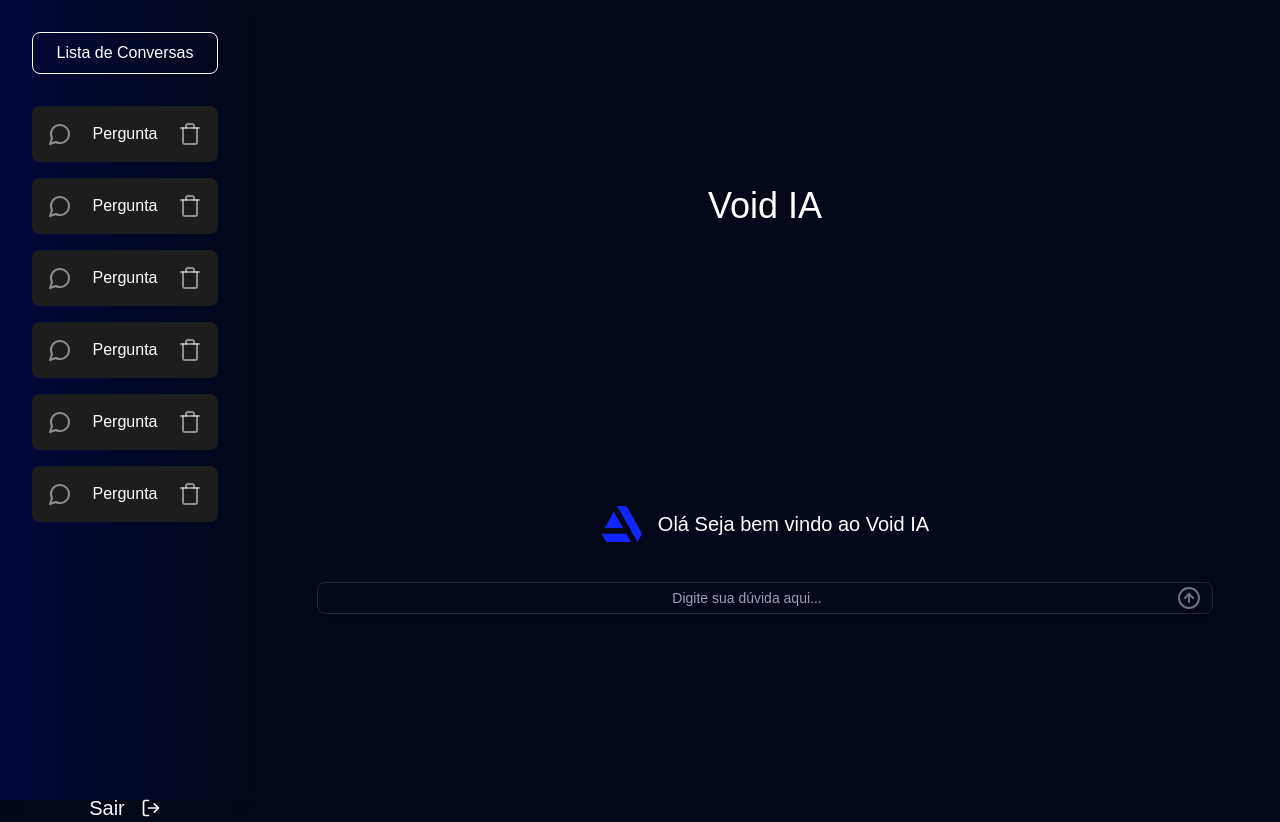
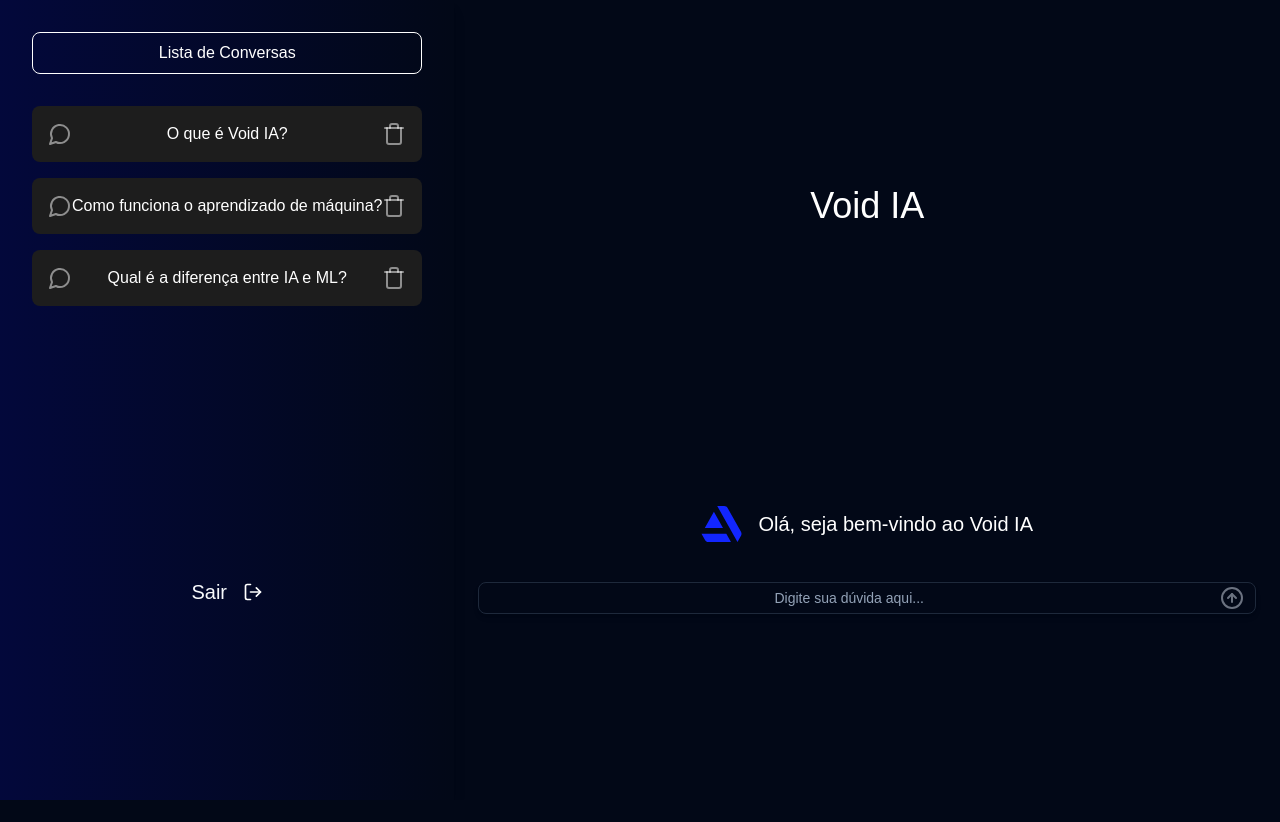
Before and after one commit to DevGustavoGantois/Void_IA, a Next.js app: page /platform in a window 1280 px wide. After the commit the page ends 800 px from the top, so only its background shows below. Built offline with nearby package versions, Linux system fonts and the light colour scheme.

Commit message:
feat:Create new functionalitys, remove and adding questions.

```diff
--- a/src/api/actions-openIA.ts
+++ b/src/api/actions-openIA.ts
@@ -0,0 +1,5 @@
+export async function getOpenIaAPI() {
+    const response = await fetch("", {
+
+    })
+}
--- a/src/app/platform/components/sidebar.tsx
+++ b/src/app/platform/components/sidebar.tsx
@@ -1,11 +1,23 @@
 import { LogOut, MessageCircle, Trash } from "lucide-react";
 import Link from "next/link";
 import { MenuMobile } from "./menu-mobile";
+import { useRouter } from "next/navigation";
 
-export function Sidebar() {
+interface Props {
+    questions: {id: string, text: string}[];
+    removeQuestion: (id: string) => void;
+}
+
+export function Sidebar({ questions, removeQuestion }: Props) {
+    const router = useRouter();
+
+    const goToQuestion = (id: string) => {
+        router.push(`/pergunta/${id}`);
+    };
+
     return (
         <aside>
-            <div className="hidden bg-gradient-to-r from-[#03083B] p-8 w-[20%] min-w-[250px] h-screen shadow-lg md:flex flex-col">
+            <div className="hidden bg-gradient-to-r from-[#03083B] p-8 w-[100%] min-w-[250px] h-screen shadow-lg md:flex flex-col">
                 <div className="flex flex-col gap-8">
                     <div className="flex items-center justify-center">
                         <div className="border border-white p-2 w-full rounded-lg">
@@ -13,11 +25,21 @@ export function Sidebar() {
                         </div>
                     </div>
                     <div className="flex flex-col gap-4 overflow-y-auto">
-                    {[...Array(6)].map((_, index) => (
-                        <div key={index} className="bg-[#1D1D1D] p-4 rounded-lg flex justify-between items-center">
+                        {questions.map((question: {id: string, text: string}) => (
+                            <div
+                                key={question.id}
+                                className="bg-[#1D1D1D] p-4 rounded-lg flex justify-between items-center cursor-pointer"
+                                onClick={() => goToQuestion(question.id)}
+                            >
                                 <MessageCircle className="text-white/50 transition-all duration-300 hover:text-emerald-500" />
-                            <p className="text-white">Pergunta</p>
-                            <Trash className="text-white/50 cursor-pointer hover:text-red-500 transition-all duration-300" />
+                                <p className="text-white">{question.text}</p>
+                                <Trash
+                                    onClick={(e) => {
+                                        e.stopPropagation();
+                                        removeQuestion(question.id);
+                                    }}
+                                    className="text-white/50 cursor-pointer hover:text-red-500 transition-all duration-300"
+                                />
                             </div>
                         ))}
                     </div>
@@ -33,5 +55,5 @@ export function Sidebar() {
                 <MenuMobile />
             </div>
         </aside>
-    )
+    );
 }
--- a/src/app/platform/page.tsx
+++ b/src/app/platform/page.tsx
@@ -1,17 +1,36 @@
+"use client";
+import { useState } from "react";
 import { Input } from "@/components/ui/input";
 import { Sidebar } from "./components/sidebar";
 import Image from "next/image";
 import { CircleArrowUp } from "lucide-react";
 
 export default function Page() {
+    const [questions, setQuestions] = useState([
+        { id: "1", text: "O que é Void IA?" },
+        { id: "2", text: "Como funciona o aprendizado de máquina?" },
+        { id: "3", text: "Qual é a diferença entre IA e ML?" },
+    ]);
+
+    const [inputValue, setInputValue] = useState<string>("");
+
+    const addQuestion = (questionText: string) => {
+        const newQuestion = { id: String(Date.now()), text: questionText };
+        setQuestions((prev) => [...prev, newQuestion]);
+    };
+
+    const removeQuestion = (id: string) => {
+        setQuestions((prev) => prev.filter((question) => question.id !== id));
+    };
+
     return (
         <section className="flex h-screen">
-            <Sidebar />
+            <Sidebar questions={questions} removeQuestion={removeQuestion} />
             <div className="flex flex-1 flex-col items-center justify-center gap-10 px-6">
                 <h1 className="text-center text-white font-medium text-2xl lg:text-4xl mb-60">Void IA</h1>
                 <div className="flex items-center gap-4">
                     <Image src="/LogoIcon.svg" width={41} height={36} alt="" />
-                 <p className="text-white text-center text-xl">Olá Seja bem vindo ao Void IA</p>
+                    <p className="text-white text-center text-xl">Olá, seja bem-vindo ao Void IA</p>
                 </div>
                 <div className="relative w-full max-w-4xl">
                     <Input
@@ -19,14 +38,23 @@ export default function Page() {
                         type="text"
                         placeholder="Digite sua dúvida aqui..."
                         id="text_gpt"
+                        value={inputValue}
+                        onChange={(e) => setInputValue(e.target.value)}
                         name="text_gpt"
+                        onKeyDown={(e) => {
+                            if (e.key === "Enter") {
+                                addQuestion(e.currentTarget.value);
+                                e.currentTarget.value = "";
+                            }
+                        }}
                     />
                     <CircleArrowUp
+                        onClick={() => {addQuestion(inputValue)}}
                         className="absolute inset-y-0 right-3 my-auto text-gray-500 cursor-pointer hover:text-gray-700 transition"
                         size={24}
                     />
                 </div>
             </div>
         </section>
-    )
+    );
 }
```
Lines whose indentation alone changed are shown as unchanged.
